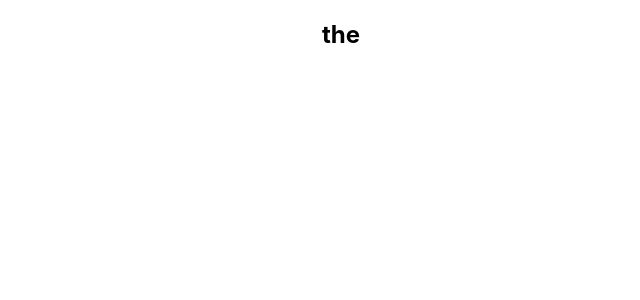
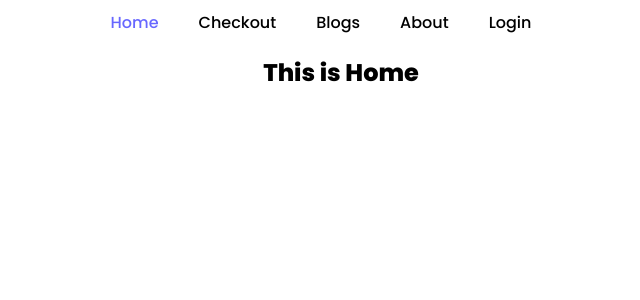
Before and after one commit to joymohanta/independent-service-provider, a React (Create React App) app: page / in a window 1280 px wide. Shown: the top 300 px of the page, without its empty margins (299-939 px from the left). Built offline with nearby package versions, Linux system fonts and the light colour scheme.

Commit message:
active navbar added

```diff
--- a/package.json
+++ b/package.json
@@ -9,6 +9,7 @@
     "firebase": "^9.6.11",
     "react": "^18.0.0",
     "react-dom": "^18.0.0",
+    "react-router-dom": "^6.3.0",
     "react-scripts": "5.0.1",
     "web-vitals": "^2.1.4"
   },
--- a/public/index.html
+++ b/public/index.html
@@ -14,6 +14,7 @@
       manifest.json provides metadata used when your web app is installed on a
       user's mobile device or desktop. See https://developers.google.com/web/fundamentals/web-app-manifest/
     -->
+    <link href="https://fonts.googleapis.com/css2?family=Dancing+Script:wght@700&family=Lato&family=Libre+Baskerville&family=Merriweather:wght@700&family=Playfair+Display:wght@600&family=Poppins:wght@400;500;800&family=Roboto&family=Roboto+Slab&display=swap" rel="stylesheet">
     <link rel="manifest" href="%PUBLIC_URL%/manifest.json" />
     <!--
       Notice the use of %PUBLIC_URL% in the tags above.
--- a/src/App.css
+++ b/src/App.css
@@ -1,5 +1,6 @@
 .App {
   text-align: center;
+  font-family: 'Poppins', sans-serif;
 }
 
 .App-logo {
--- a/src/App.js
+++ b/src/App.js
@@ -1,9 +1,23 @@
+import { Route, Routes } from "react-router-dom";
 import "./App.css";
+import About from "./Pages/About/About";
+import Blogs from "./Pages/Blogs/Blogs";
+import Checkout from "./Pages/Checkout/Checkout";
+import Home from "./Pages/Home/Home";
+import Login from "./Pages/Login/Login";
+import Header from "./Pages/Shared/Header/Header";
 
 function App() {
   return (
     <div className="App">
-      <h2>the</h2>
+      <Header></Header>
+      <Routes>
+        <Route path="/" element={<Home></Home>}></Route>
+        <Route path="/checkout" element={<Checkout></Checkout>}></Route>
+        <Route path="/blogs" element={<Blogs></Blogs>}></Route>
+        <Route path="/login" element={<Login></Login>}></Route>
+        <Route path="/about" element={<About></About>}></Route>
+      </Routes>
     </div>
   );
 }
--- a/src/Pages/Shared/Header/Header.css
+++ b/src/Pages/Shared/Header/Header.css
@@ -0,0 +1,15 @@
+.menu{
+    margin-top: 10px;
+}
+.menu a{
+    text-decoration: none;
+    margin-right: 40px;
+    color: black;
+    font-weight: 500;
+}
+.menu a:hover{
+   color: rgba(0, 0, 255, 0.597);
+}
+.menu a.active{
+    color: rgba(0, 0, 255, 0.597);
+}
--- a/src/Pages/Shared/Header/Header.js
+++ b/src/Pages/Shared/Header/Header.js
@@ -1,9 +1,17 @@
 import React from "react";
+import "./Header.css";
+import { NavLink } from "react-router-dom";
 
 const Header = () => {
   return (
     <header>
-      <h2>This is header</h2>
+      <nav className="menu">
+        <NavLink to="/">Home</NavLink>
+        <NavLink to="/checkout">Checkout</NavLink>
+        <NavLink to="/blogs">Blogs</NavLink>
+        <NavLink to="/about">About</NavLink>
+        <NavLink to="/login">Login</NavLink>
+      </nav>
     </header>
   );
 };
--- a/src/index.js
+++ b/src/index.js
@@ -1,14 +1,17 @@
-import React from 'react';
-import ReactDOM from 'react-dom/client';
-import './index.css';
-import App from './App';
-import reportWebVitals from './reportWebVitals';
+import React from "react";
+import ReactDOM from "react-dom/client";
+import "./index.css";
+import App from "./App";
+import reportWebVitals from "./reportWebVitals";
+import { BrowserRouter } from "react-router-dom";
 
-const root = ReactDOM.createRoot(document.getElementById('root'));
+const root = ReactDOM.createRoot(document.getElementById("root"));
 root.render(
-  <React.StrictMode>
-    <App />
-  </React.StrictMode>
+  <BrowserRouter>
+    <React.StrictMode>
+      <App />
+    </React.StrictMode>
+  </BrowserRouter>
 );
 
 // If you want to start measuring performance in your app, pass a function
```
Also changed, not shown: 1 other file (tests, documents, lock files or other folders).
